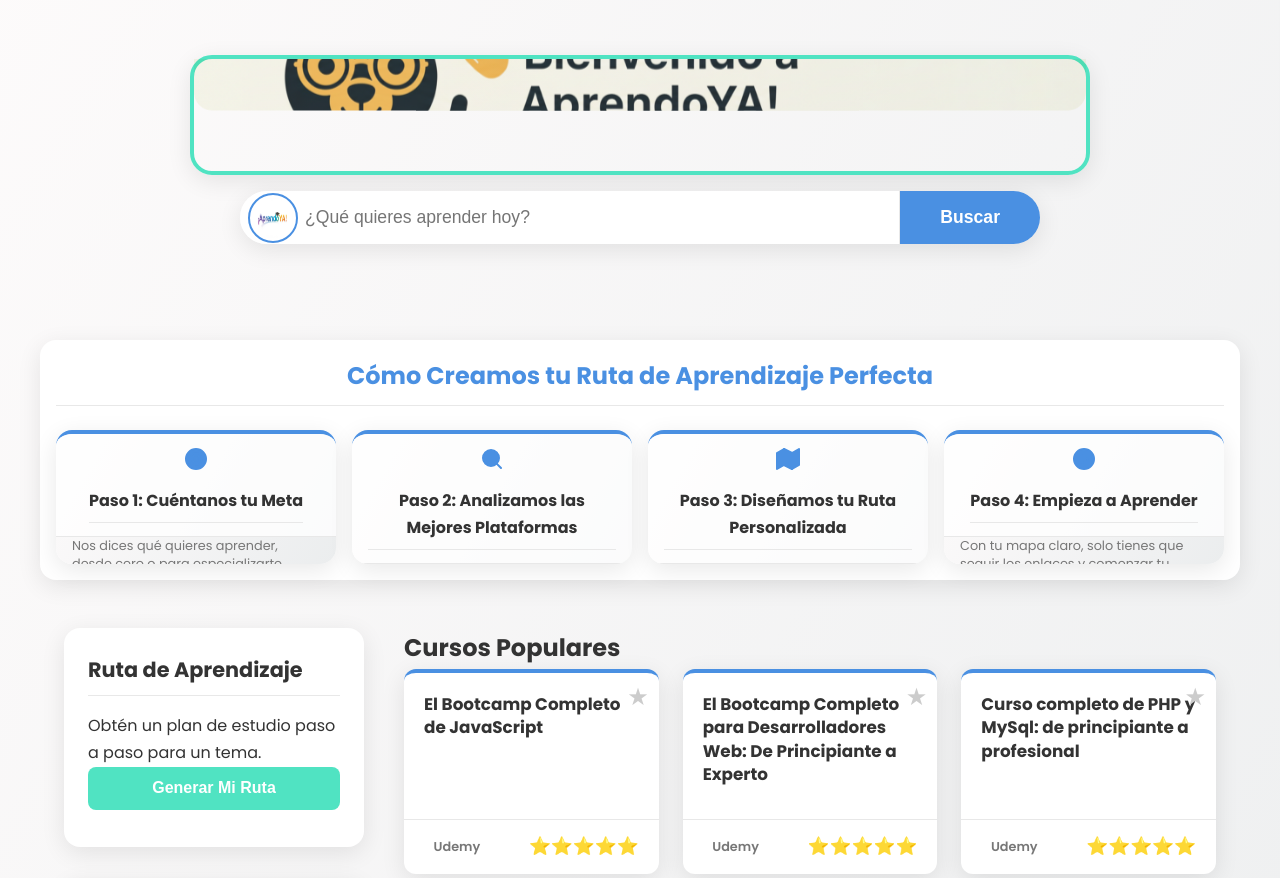
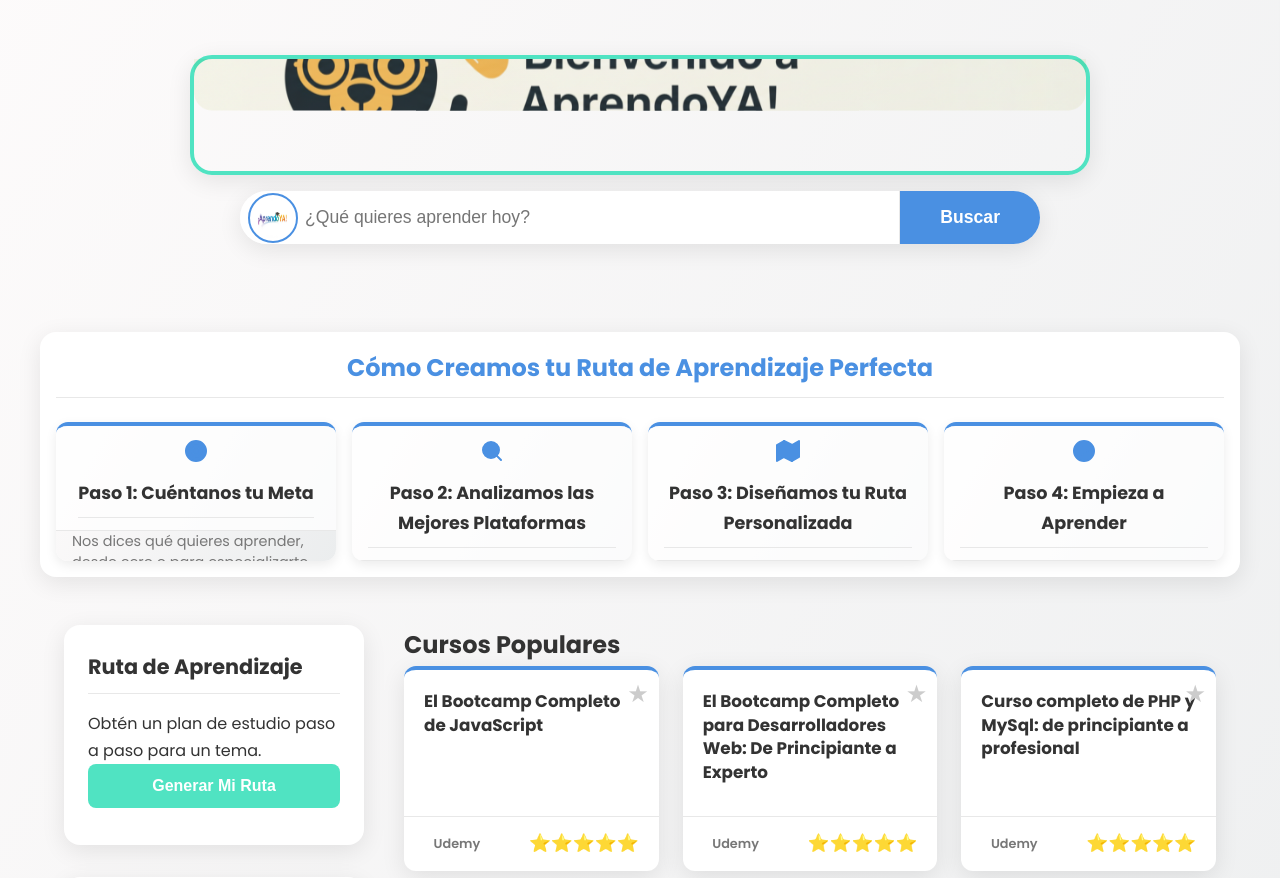
Before and after one commit to Mikel696/AprendoYA, a Flask app: page / in a window 1280 px wide. Shown: the part 122-1000 px from the top of the page. Run offline with Flask 3, Linux system fonts and the light colour scheme; some libraries are stand-ins or nearby versions.

Commit message:
feat: Mejorar diseño y acercar la sección 'Cómo Creamos tu Ruta de Aprendizaje Perfecta'

```diff
--- a/app/templates/index.html
+++ b/app/templates/index.html
@@ -614,9 +614,9 @@
 
         /* New styles for horizontal section */
         .how-it-works-horizontal-section {
-            padding: 1rem 1rem; /* Made smaller */
+            padding: 1rem 1rem;
             background-color: var(--surface-color);
-            margin-top: 1rem; /* Moved closer to search bar */
+            margin-top: 0.5rem; /* Even closer to search bar */
             border-radius: 16px;
             box-shadow: var(--shadow);
         }
@@ -665,7 +665,7 @@
         }
 
         .horizontal-steps-container .step-header h3 {
-            font-size: 1rem; /* Adjust font size for horizontal layout */
+            font-size: 1.1rem; /* Slightly larger font */
             white-space: normal; /* Allow text wrapping */
             overflow: visible; /* Show full text */
             text-overflow: clip; /* No ellipsis */
@@ -693,8 +693,8 @@
 
         .step-card {
             background: var(--background-gradient);
-            border-radius: 16px;
-            box-shadow: var(--shadow);
+            border-radius: 12px; /* Slightly less rounded */
+            box-shadow: 0 4px 12px rgba(0, 0, 0, 0.08); /* Subtle shadow */
             transition: all 0.3s ease-in-out; /* Smooth transition for all properties */
             overflow: hidden; /* Hide overflowing content */
             width: 100%; /* Take full width of its container */
@@ -743,7 +743,7 @@
         }
 
         .step-body p {
-            font-size: 0.8rem; /* Very small font size for paragraph */
+            font-size: 0.9rem; /* Slightly larger font */
             color: var(--subtle-text-color);
             line-height: 1.4; /* Adjusted line height */
         }
```
